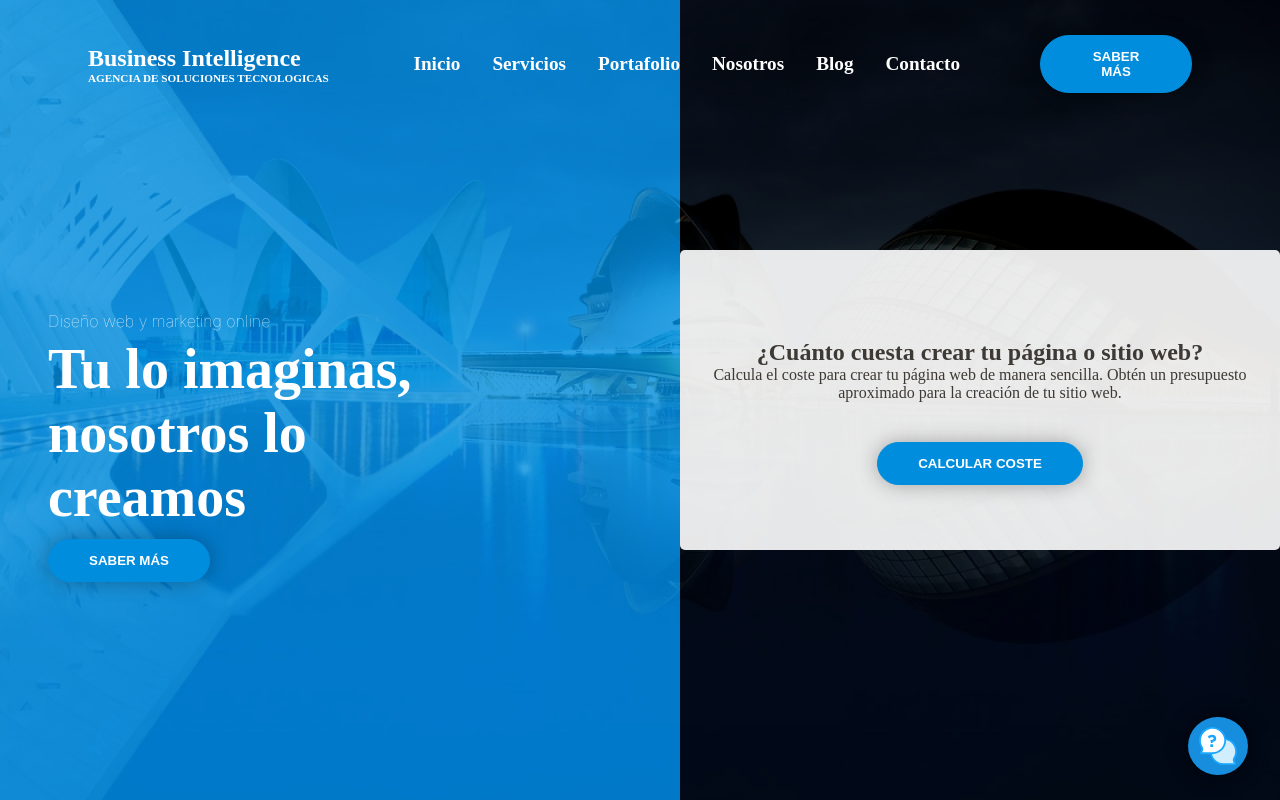
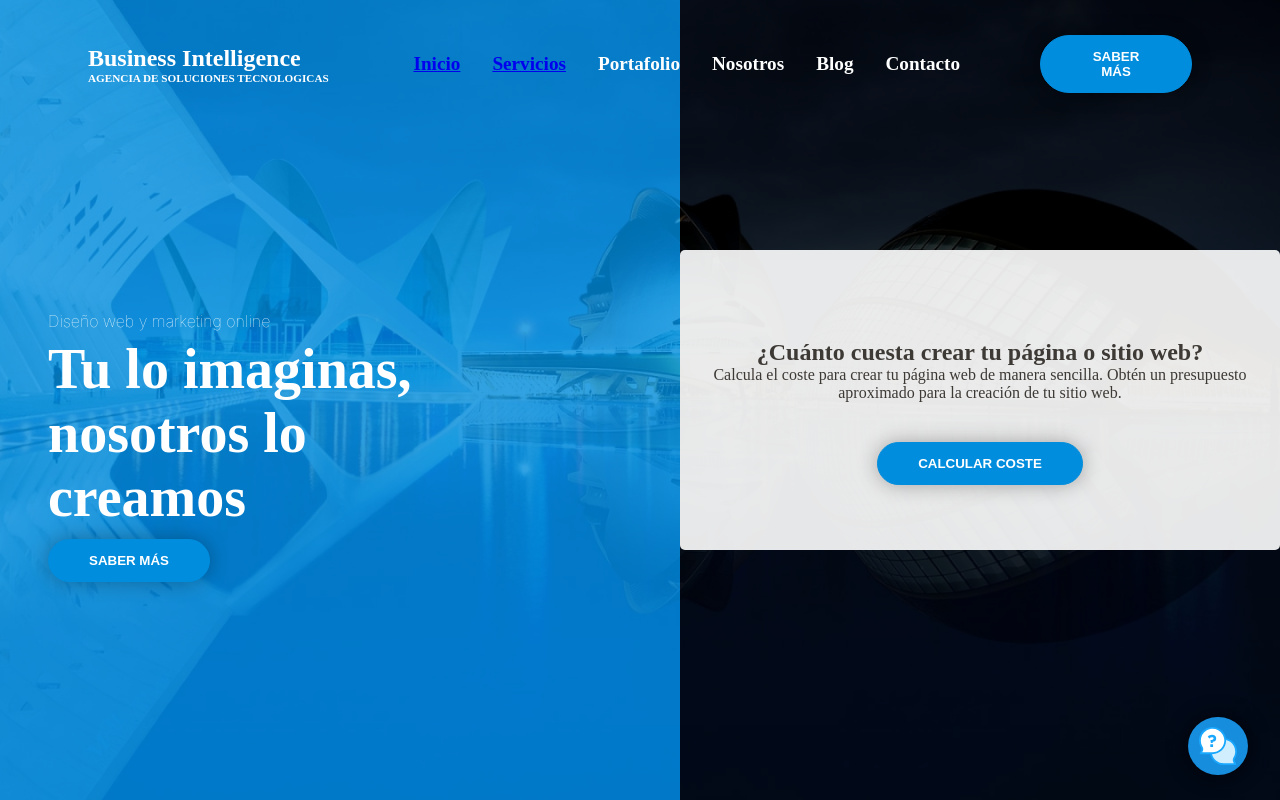
Before and after one commit to kevinriveracode/BusinessIntelligence, a React (Create React App) app: page / in a window 1280 px wide. Shown: the top 800 px of the page. Built offline with nearby package versions, Linux system fonts and the light colour scheme.

Commit message:
enrutador funcionando

```diff
--- a/package.json
+++ b/package.json
@@ -8,6 +8,7 @@
     "react": "^16.10.2",
     "react-dom": "^16.10.2",
     "react-router": "^5.1.2",
+    "react-router-dom": "^5.1.2",
     "react-scripts": "3.2.0"
   },
   "scripts": {
--- a/src/index.js
+++ b/src/index.js
@@ -5,10 +5,15 @@ import App from './App';
 import * as serviceWorker from './serviceWorker';
 import Home from './views/home';
 import TiendaOnline from './views/TiendaOnline';
-import { Router, Route, browserHistory } from 'react-router';
+import { BrowserRouter, Switch, Route } from 'react-router-dom';
 
 ReactDOM.render(
-    <Home/>,
+    <BrowserRouter>
+      <Switch>
+        <Route path='/' exact component={Home}/>
+        <Route path='/service/ecommerce' exact component={TiendaOnline} />
+      </Switch>
+    </BrowserRouter>,
     document.getElementById('root'));
 
 // If you want your app to work offline and load faster, you can change
--- a/src/partials/Home.jsx
+++ b/src/partials/Home.jsx
@@ -1,6 +1,7 @@
 import React , {Component} from 'react'
 import '../sass/header.scss';
 import ButtonBI from '../components/button';
+import { Link } from 'react-router-dom';
 class Header extends Component {
   stickyMenu = () => {
     let header = document.getElementById('HeaderNav');
@@ -25,8 +26,8 @@ class Header extends Component {
           </div>
           <div className="primary-menu">
             <nav>
-              <li>Inicio</li>
-              <li>Servicios</li>
+              <li><Link to="/" >Inicio</Link></li>
+              <li><Link to="/service/ecommerce">Servicios</Link></li>
               <li>Portafolio</li>
               <li>Nosotros</li>
               <li>Blog</li>
```
Also changed, not shown: 1 other file (tests, documents, lock files or other folders).
